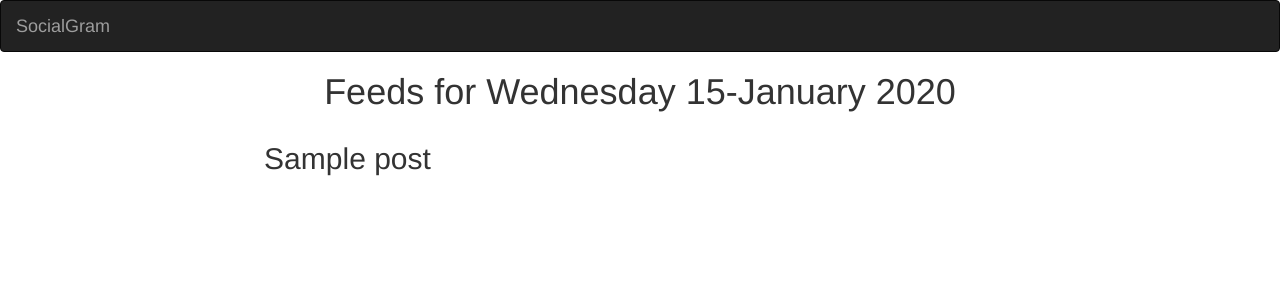
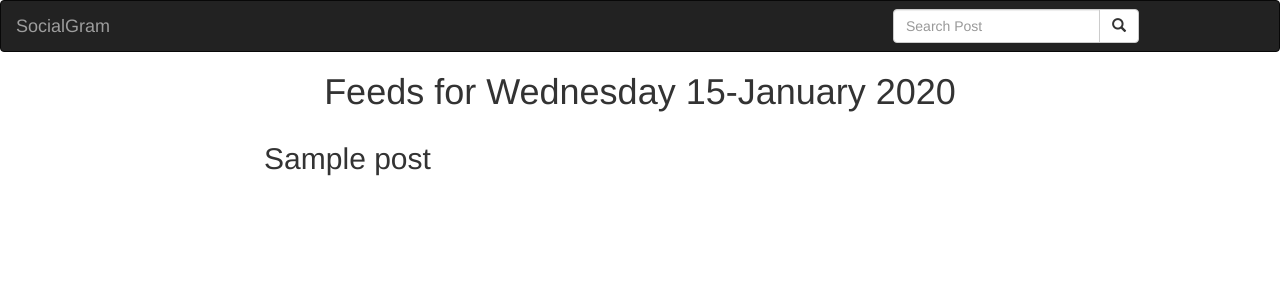
Before and after one commit to OjureFred/SocialGram, a Django app: template socialpages/templates/main_page.html in a window 1280 px wide. Shown: the top 300 px of the page. Run offline with Django 3.2, Linux system fonts and the light colour scheme; tables that the repository leaves empty hold one stand-in row (Sample ...); the template is opened without the code that fills it: values named after a table or form of the project are taken from there, most other values are stand-ins (such as "Sample title", 1, 10 or a date in 2020); some libraries are stand-ins or nearby versions.

Commit message:
Added a search form to navbar. Updated urls"

```diff
--- a/socialpages/templates/navbar.html
+++ b/socialpages/templates/navbar.html
@@ -11,6 +11,22 @@
     <div class="navbar-header">
       <a class="navbar-brand" href="{% url 'main_page' %}">SocialGram</a>
     </div>
+
+    <!-- Adding a search form-->
+<div class="col-sm-4 col-md-4 navbar-right">
+
+  <form class="navbar-form"  role="search" action="{%url 'search_results' %}" >
+
+    <div class="input-group">
+      <input type="text" class="form-control" placeholder="Search Post" name="post">
+      <div class="input-group-btn">
+        <button class="btn btn-default" type="submit"><i class="glyphicon glyphicon-search"></i></button>
+      </div>
+    </div>
+  </form>
+</div>
+<!-- search form end -->
+
   </div>
 </nav>
 </body>
--- a/socialpages/urls.py
+++ b/socialpages/urls.py
@@ -3,5 +3,6 @@ from django.conf.urls import url
 from . import views
 
 urlpatterns = [
-    url(r'^$', views.main_page, name= 'main_page')
+    url(r'^$', views.main_page, name='main_page')
+    url(r'^search/', views.search_results, name='search_results')
 ]
```
